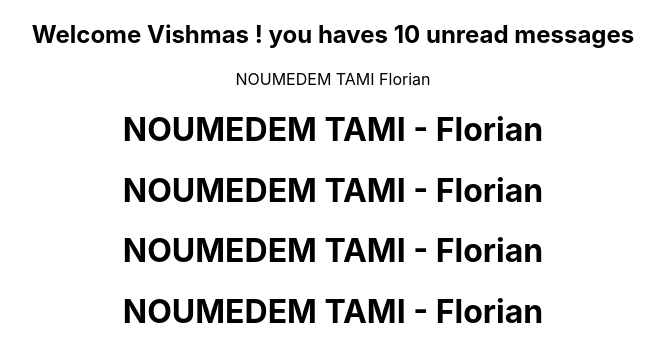
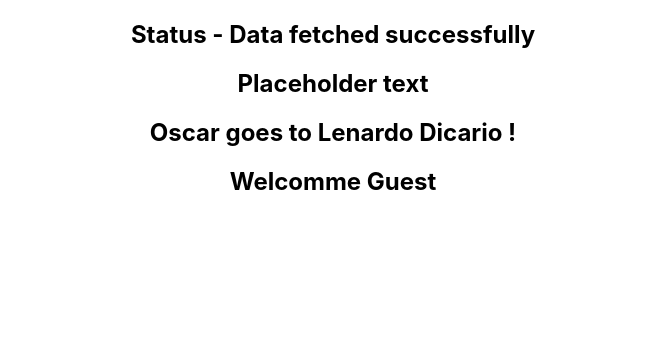
Before and after one commit to noumedemtamiflorian/react-typescript-demo, a React (Create React App) app: page / in a window 1280 px wide. Shown: the top 362 px of the page, without its empty margins (307-972 px from the left). Built offline with nearby package versions, Linux system fonts and the light colour scheme.

Commit message:
Advanced Props

```diff
--- a/src/App.tsx
+++ b/src/App.tsx
@@ -1,37 +1,19 @@
 import './App.css';
 import { Greet } from './components/Greet';
-import { Person } from './components/Person';
-import { PersonList } from './components/PersonList';
+import { Heading } from './components/Heading';
+import { Oscar } from './components/Oscar';
+import { Status } from './components/Status';
 
 function App() {
-  const personName = {
-    first :"NOUMEDEM TAMI",
-    last : "Florian"
-  }
 
-  const nameList = [
-    {
-      first :"NOUMEDEM TAMI",
-      last : "Florian"
-    },
-    {
-      first :"NOUMEDEM TAMI",
-      last : "Florian"
-    },
-    {
-      first :"NOUMEDEM TAMI",
-      last : "Florian"
-    },
-    {
-      first :"NOUMEDEM TAMI",
-      last : "Florian"
-    }
-  ]
   return (
     <div className="App">
-      <Greet name="Vishmas" messageCount={10} isLoggedIn={true}/>
-      <Person name={personName}/>
-      <PersonList names={nameList} />
+    <Status status='success'/>
+    <Heading>Placeholder text</Heading>
+    <Oscar>
+      <Heading>Oscar goes to Lenardo Dicario !</Heading>
+    </Oscar>
+    <Greet name='Virmash'  />
     </div>
   );
 }
--- a/src/components/Greet.tsx
+++ b/src/components/Greet.tsx
@@ -1,7 +1,7 @@
 type GreetProps = {
     name:string,
-    messageCount : number,
-    isLoggedIn : boolean
+    messageCount ?: number,
+    isLoggedIn ?: boolean
 }
 
 export const Greet = (props:GreetProps) =>{
--- /dev/null
+++ b/src/components/Heading.tsx
@@ -0,0 +1,10 @@
+
+type HeadingProps  = {
+    children: string
+}
+
+export const Heading =  (props: HeadingProps) => {
+  return (
+  <h2>{props.children}</h2>
+  );
+}
--- /dev/null
+++ b/src/components/Oscar.tsx
@@ -0,0 +1,13 @@
+
+type OscarProps  = {
+  children: React.ReactNode
+}
+
+export const Oscar =  (props: OscarProps) => {
+  return (
+    <div>
+      {props.children}
+    </div>
+
+  );
+}
--- /dev/null
+++ b/src/components/Status.tsx
@@ -0,0 +1,22 @@
+
+type StatusProps  = {
+    status : 'loading' | 'error' | 'success'
+}
+
+export const Status =  (props: StatusProps) => {
+
+    let message
+    if(props.status ==='loading'){
+        message = "Loading ..."
+    }else if(props.status === "success"){
+        message = 'Data fetched successfully'
+    }
+    else if(props.status === 'error'){
+        message = 'Error fetching data'
+    }
+  return (
+    <div>
+        <h2>Status - {message}</h2>
+    </div>
+  );
+}
```
Also changed, not shown: src/components/Validation.tsx (added, +13 -0 lines).
